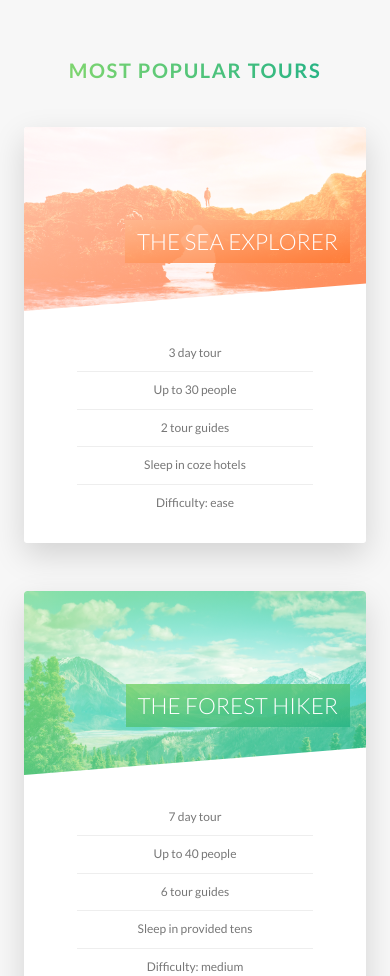
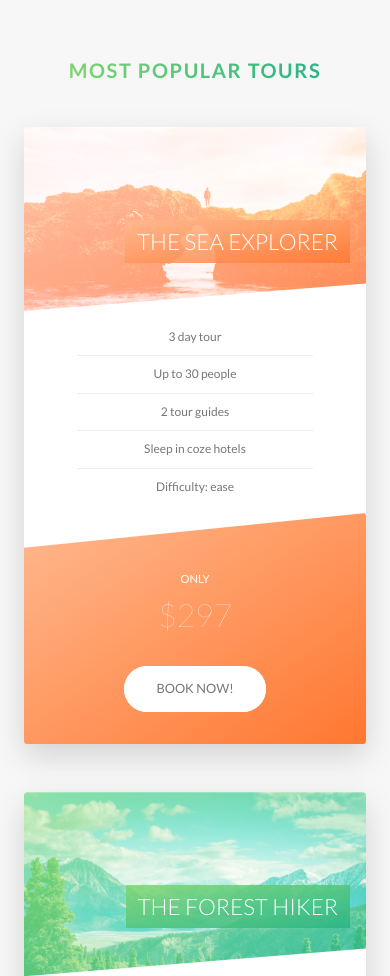
Before and after one commit to sonyks/natours, a website: page index.html in a window 390 px wide. Shown: the part 2485-3461 px from the top of the page. Drawn offline with Linux system fonts and the light colour scheme.

Commit message:
fixed card styling for tablets and phones

```diff
--- a/sass/components/_card.scss
+++ b/sass/components/_card.scss
@@ -142,4 +142,48 @@
         font-size: 6rem;
         font-weight: 100;
     }
+
+    @include respond(tab-port) {
+        height: auto;
+        border-radius: 3px;
+        background-color: $color-white;
+        box-shadow: 0 1.5rem 4rem rgba($color-black, $alpha: .15);
+
+        &__side {
+            height: auto;
+            position: relative;
+            box-shadow: none;
+
+            &--back {
+                transform: rotateY(0);
+                clip-path: polygon(0 15%, 100% 0, 100% 100%, 0 100%);
+            }
+        }
+
+        &:hover &__side--front {
+            transform: rotateY(0);
+        }
+
+        &__details {
+            padding: 1rem 3rem;
+        }
+
+        // BACK SIDE STYLING
+        &__cta {
+            position: relative;
+            top: 0;
+            left: 0;
+            transform: translate(0);
+            width: 100%;
+            padding: 7rem 4rem 4rem 4rem;
+        }
+
+        &__price-box {
+            margin-bottom: 3rem;
+        }
+
+        &__price-value {
+            font-size: 4rem;
+        }
+    }
 }
--- a/sass/components/_form.scss
+++ b/sass/components/_form.scss
@@ -15,6 +15,10 @@
         width: 90%;
         display: block;
         transition: all .3s;
+
+        @include respond(tab-port) {
+            width: 100%;
+        }
 
         &::-webkit-input-placeholder {
             color: $color-grey-dark-2;
@@ -49,6 +53,11 @@
     &__radio-group {
         width: 49%;
         display: inline-block;
+
+        @include respond(tab-port) {
+            width: 100%;
+            margin-bottom: 2rem;
+        }
     }
 
     &__radio-label {
--- a/sass/components/_story.scss
+++ b/sass/components/_story.scss
@@ -9,6 +9,16 @@
     font-size: $default-font-size;
     transform: skewX(-12deg);
 
+    @include respond(tab-port) {
+        width: 100%;
+        padding: 4rem;
+        padding-left: 7rem;
+    }
+
+    @include respond(phone) {
+        transform: skewX(0);
+    }
+
     &__shape {
         width: 15rem;
         height: 15rem;
@@ -17,6 +27,10 @@
         position: relative;
         overflow: hidden;
         border-radius: 50%;
+
+        @include respond(phone) {
+            transform: translateX(-3rem) skewX(0);
+        }
     }
 
     &__img {
@@ -28,6 +42,10 @@
 
     &__text {
         transform: skewX(12deg);
+
+        @include respond(phone) {
+            transform: skewX(0);
+        }
     }
 
     &__caption {
--- a/sass/pages/_home.scss
+++ b/sass/pages/_home.scss
@@ -64,10 +64,31 @@
     border-radius: 3px;
     box-shadow: 0 1.5rem 4rem rgba($color-black, .2);
 
-    height: 50rem;
+    @include respond(tab-land) {
+        background-image: linear-gradient(105deg,
+                            rgba($color-white, 0.9) 0%,
+                            rgba($color-white, 0.9) 65%,
+                            transparent 65%)
+                            ,url(../img/nat-10.jpg);
+    }
+
+    @include respond(tab-port) {
+        background-image: linear-gradient(to right,
+                            rgba($color-white, 0.9) 0%,
+                            rgba($color-white, 0.9) 100%)
+                            ,url(../img/nat-10.jpg);
+    }
 
     &__form {
         width: 50%;
         padding: 6rem;
+
+        @include respond(tab-land) {
+            width: 65%;
+        }
+
+        @include respond(tab-port) {
+            width: 100%;
+        }
     }
 }
```
Also changed, not shown: css/style.css, 1 other file.
